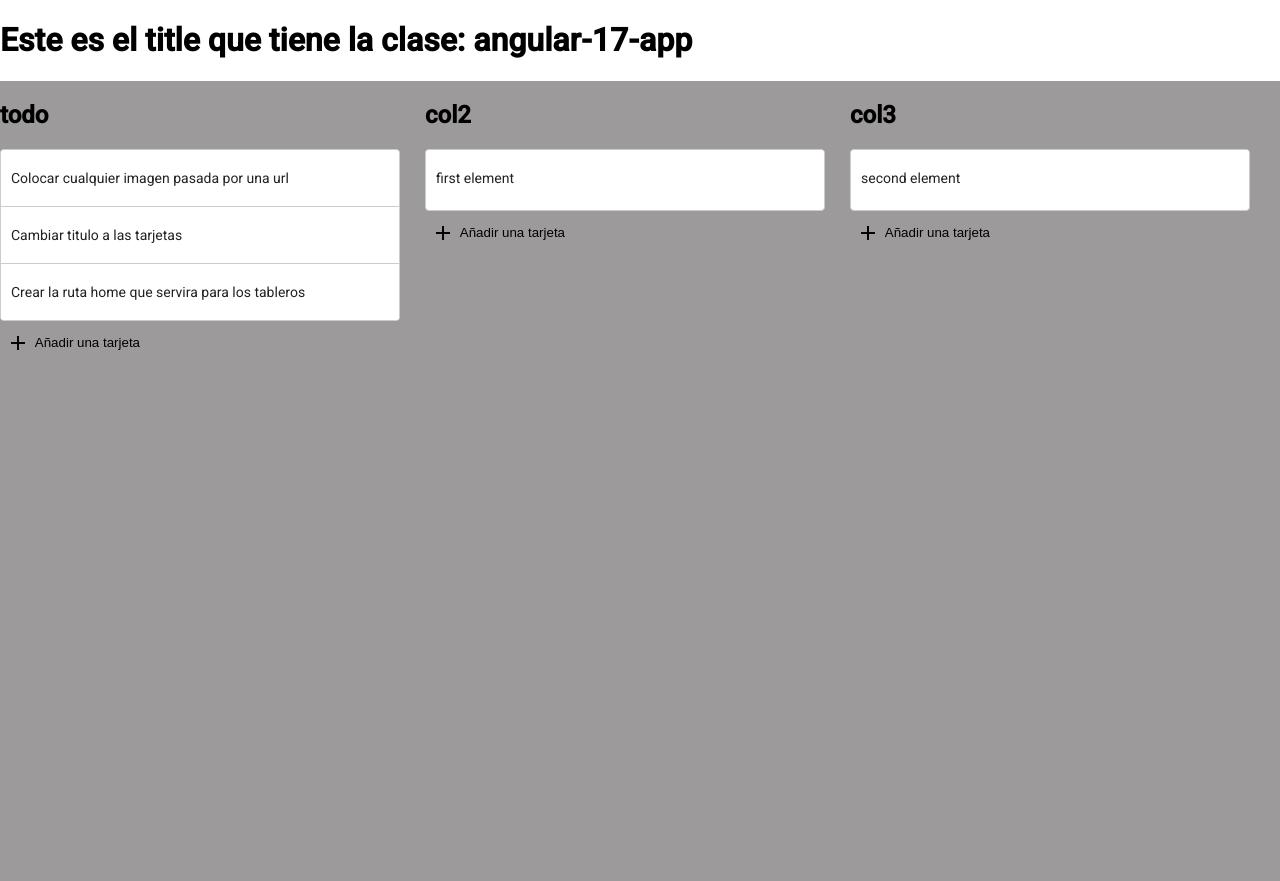
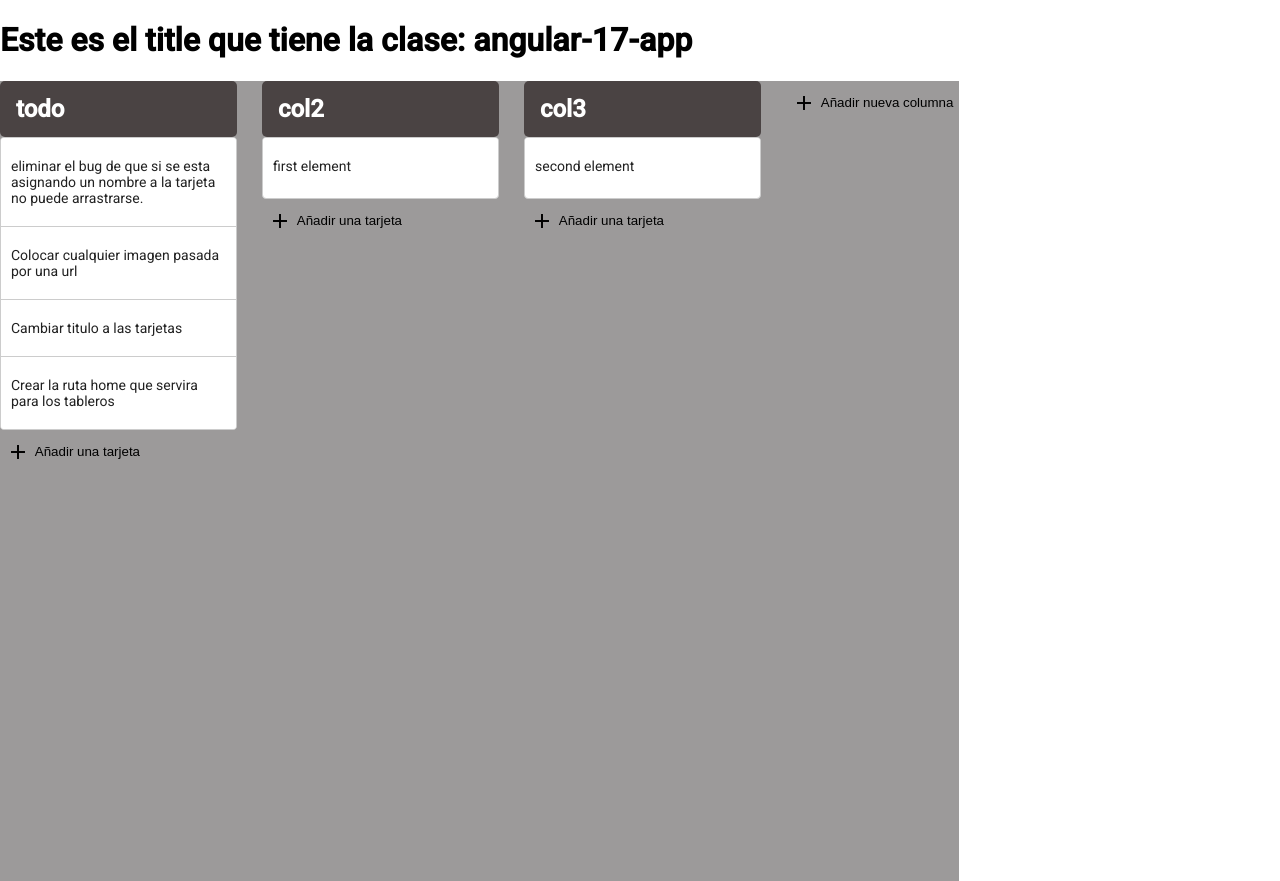
Before and after one commit to Erickson98/board, an Angular app: page / in a window 1280 px wide. Built offline with nearby package versions, Linux system fonts and the light colour scheme.

Commit message:
editable title

```diff
--- /dev/null
+++ b/src/app/auto-resize.component.ts
@@ -0,0 +1,74 @@
+import {
+  Directive,
+  ElementRef,
+  HostListener,
+  Renderer2,
+  Output,
+  EventEmitter,
+  ChangeDetectorRef,
+  Input,
+  OnChanges,
+  SimpleChanges,
+} from '@angular/core';
+
+@Directive({
+  selector: '[appAutoResize]',
+  standalone: true,
+})
+export class AutoResizeDirective {
+  @Input() externalHeight = 0;
+  @Output() enterPressed = new EventEmitter<void>();
+
+  constructor(
+    private elementRef: ElementRef,
+    private renderer: Renderer2,
+    private cdr: ChangeDetectorRef
+  ) {}
+
+  @HostListener('input')
+  onInput(): void {
+    console.log('first');
+    this.adjust();
+  }
+
+  @HostListener('keydown.enter', ['$event'])
+  onEnter(event: KeyboardEvent): void {
+    event.preventDefault();
+    console.log('first');
+    this.enterPressed.emit();
+  }
+  ngOnChanges(changes: SimpleChanges): void {
+    console.log('first');
+  }
+  ngOnInit() {
+    console.log('first');
+    this.setFocus();
+
+    this.adjust(this.externalHeight);
+  }
+  ngAfterViewInit(): void {
+    this.adjust(this.externalHeight + 10);
+
+    this.setFocus();
+    console.log('first');
+  }
+  private adjustHeight(): void {
+    const textarea = this.elementRef.nativeElement;
+    this.renderer.setStyle(textarea, 'height', `${this.externalHeight}px`);
+  }
+  private setFocus(): void {
+    const textarea = this.elementRef.nativeElement;
+    textarea.focus();
+  }
+  private adjust(h3Heigth = 0): void {
+    const textarea = this.elementRef.nativeElement;
+    this.renderer.setStyle(textarea, 'height', 'auto');
+    if (h3Heigth === 0) {
+      this.renderer.setStyle(textarea, 'height', `${textarea.scrollHeight}px`);
+      return;
+    }
+    this.renderer.setStyle(textarea, 'height', `${this.externalHeight}px`);
+
+    console.log(this.externalHeight);
+  }
+}
--- a/src/app/drag-drop/drag-drop.component.css
+++ b/src/app/drag-drop/drag-drop.component.css
@@ -1,10 +1,11 @@
 .board{
     background-color: rgb(156, 154, 154);
-    height: 100%;
+    height: 100vh;
+    display: flex;
 }
 
 .example-container {
-    width: 400px;
+    width: 237px;
     max-width: 100%;
     margin: 0 25px 25px 0;
     display: inline-block;
@@ -38,6 +39,7 @@
 }
 
 .input-name-card{
+    cursor: pointer;
     outline: none;
     border: none;
     background-color: transparent;
@@ -75,8 +77,68 @@
 
 .example-box:last-child {
     border: none;
+    cursor: pointer;
 }
 
 .example-list.cdk-drop-list-dragging .example-box:not(.cdk-drag-placeholder) {
     transition: transform 250ms cubic-bezier(0, 0, 0.2, 1);
 }
+
+.button-title-card{
+    width: 100%;
+
+}
+
+.text-area-title{
+    position: absolute;
+    top: 1;
+}
+
+
+
+.input-title-cards {
+    background-color: rgb(74, 67, 67);
+    color: #fff;
+    padding: 10px;
+    border-radius: 5px;
+    display: block;
+    overflow-wrap: break-word;
+    resize: none;
+    overflow: hidden;
+    width: 100%;
+    font-size: 24px;
+    line-height: 1.5;
+    white-space: pre-wrap;
+    word-wrap: break-word;
+}
+
+textarea.input-title-cards {
+    resize: none;
+    overflow: hidden;
+    width: 100%;
+    box-sizing: border-box;
+    margin: 0;padding: 10px;
+    display: block;
+    border: 3px solid #ffffff00;
+    height: auto;
+    white-space: pre-wrap;
+    word-wrap: break-word;
+
+}
+
+h2.input-title-cards {
+    display: block;
+    margin: 0;
+    box-sizing: border-box;
+    white-space: pre-wrap;
+    word-wrap: break-word;
+    padding: 10px;
+}
+.input-title-cards::placeholder {
+    color: #aaa;
+}
+
+.input-title-cards:focus {
+    outline: none;
+    border: 3px solid #006eff;
+}
--- a/src/app/drag-drop/drag-drop.component.html
+++ b/src/app/drag-drop/drag-drop.component.html
@@ -1,6 +1,7 @@
-<div cdkDropListGroup class="board" (click)="onBoardClick()">
+<!-- <div cdkDropListGroup class="board" (click)="onBoardClick()">
   @for (col of columnList; track col;let idx = $index) {
-  <div class="example-container" cdkDrag>
+  <div class="example-container">
+    <div class="example-container">
       <h2>{{ col.name }}</h2>
       <div
         cdkDropList
@@ -70,19 +71,122 @@
         </div>
       </ng-template>
     </div>
+  </div>
   }
-
-  <!-- <div class="example-container">
-    <h2>Done</h2>
-
-    <div cdkDropList [cdkDropListData]="done"
-        class="example-list" (cdkDropListDropped)="drop($event)">
-        @for (item of done; track item) {
-        <div class="example-box" cdkDrag>{{item}}</div>
-        }
-    </div>
-</div>
 
 
 </div> -->
+<div style="display: flex">
+  <div
+    cdkDropListGroup
+    cdkDropList
+    cdkDropListOrientation="horizontal"
+    class="board"
+    (click)="onBoardClick()"
+    (cdkDropListDropped)="dropHorizontal($event)"
+  >
+    @for (col of columnList; track col;let idx = $index) {
+
+    <div class="example-container" cdkDrag>
+      <div>
+        @if (col.titleEditable) {
+
+        <textarea
+          #textarea
+          (enterPressed)="onEnterPressed(col.id)"
+          appAutoResize
+          [externalHeight]="externalHeight"
+          [(ngModel)]="col.name"
+          maxlength="512"
+          dir="auto"
+          style="font-weight: 900; font-family: Roboto"
+          class="input-title-cards auto-resize"
+          >{{ col.name }}</textarea
+        >
+        } @else {
+        <h2
+          #header
+          role="textbox"
+          class="input-title-cards"
+          style="cursor: pointer"
+          (click)="changeTitle(col.id)"
+        >
+          {{ col.name }}
+        </h2>
+        }
       </div>
+      <div
+        cdkDropList
+        [cdkDropListData]="col.data"
+        class="example-list"
+        (cdkDropListDropped)="drop($event)"
+      >
+        @for (data of col.data; track data) { @if (data === "") {
+
+        <input
+          #nameInput
+          class="example-box input-name-card"
+          [(ngModel)]="nombre"
+          placeholder="Escribe tu nombre"
+        />
+
+        } @else{
+        <div class="example-box" cdkDrag>
+          {{ data }}
+        </div>
+        } }
+      </div>
+
+      <div *ngIf="col.estado; else saveButton">
+        <button
+          class="button-transparent button-add-card"
+          (click)="addCard(col.data, col.estado, col.name, idx)"
+        >
+          <mat-icon
+            aria-hidden="false"
+            aria-label="Example home icon"
+            fontIcon="add"
+          ></mat-icon>
+          <p>Añadir una tarjeta</p>
+        </button>
+      </div>
+      <ng-template #saveButton>
+        <div style="display: flex; width: 100%">
+          <button
+            id="card"
+            class="button-transparent button-add-card"
+            (click)="saveCard(col.data, true, idx)"
+          >
+            <mat-icon
+              aria-hidden="false"
+              aria-label="Example home icon"
+              fontIcon="save"
+            ></mat-icon>
+            <p>Guardar tarjeta</p>
+          </button>
+          <button
+            class="button-transparent button-add-card"
+            (click)="avoidAddCard(col.data, idx)"
+          >
+            <mat-icon
+              aria-hidden="false"
+              aria-label="Example home icon"
+              fontIcon="close"
+            ></mat-icon>
+          </button>
+        </div>
+      </ng-template>
+    </div>
+    }
+    <div>
+      <button class="button-transparent button-add-card" (click)="addColumn()">
+        <mat-icon
+          aria-hidden="false"
+          aria-label="Example home icon"
+          fontIcon="add"
+        ></mat-icon>
+        <p>Añadir nueva columna</p>
+      </button>
+    </div>
+  </div>
+</div>
--- a/src/app/drag-drop/drag-drop.component.ts
+++ b/src/app/drag-drop/drag-drop.component.ts
@@ -19,6 +19,7 @@ import { MatFormFieldModule } from '@angular/material/form-field';
 import { MatInputModule } from '@angular/material/input';
 import { FormsModule } from '@angular/forms';
 import { CommonModule } from '@angular/common';
+import { AutoResizeDirective } from '../auto-resize.component';
 
 /**
  * @title Drag&Drop connected sorting
@@ -37,6 +38,7 @@ import { CommonModule } from '@angular/common';
     FormsModule,
     CommonModule,
     CdkDropListGroup,
+    AutoResizeDirective,
   ],
 })
 export class DragDrop implements AfterViewInit {
@@ -53,21 +55,60 @@ export class DragDrop implements AfterViewInit {
   doing: string[] = [];
   isAddingCard: boolean = true;
   nombre: string = '';
+  isEditableTitleCard: boolean = false;
+  externalHeight: number = 0;
 
   columnList = [
     {
+      id: 1,
       name: 'todo',
+      titleEditable: false,
       estado: true,
       data: [
+        'eliminar el bug de que si se esta asignando un nombre a la tarjeta no puede arrastrarse.',
         'Colocar cualquier imagen pasada por una url',
         'Cambiar titulo a las tarjetas',
         'Crear la ruta home que servira para los tableros',
       ],
     },
-    { name: 'col2', estado: true, data: ['first element'] },
-    { name: 'col3', estado: true, data: ['second element'] },
+    {
+      id: 2,
+      name: 'col2',
+      titleEditable: false,
+      estado: true,
+      data: ['first element'],
+    },
+    {
+      id: 3,
+      name: 'col3',
+      titleEditable: false,
+      estado: true,
+      data: ['second element'],
+    },
   ];
   constructor(private cdr: ChangeDetectorRef, private eRef: ElementRef) {}
+  @ViewChild('textarea') textarea!: ElementRef<HTMLTextAreaElement>;
+  @ViewChild('header', { static: false })
+  header!: ElementRef<HTMLHeadingElement>;
+  onEnter(event: KeyboardEvent): void {
+    if (event.key === 'Enter') {
+      event.preventDefault();
+      this.textarea.nativeElement.blur();
+      console.log('first');
+    }
+  }
+  calculateHeaderHeight(): void {
+    if (this.header) {
+      console.log(this.header.nativeElement.textContent);
+      this.externalHeight = this.header.nativeElement.scrollHeight;
+      console.log(this.externalHeight);
+      this.cdr.detectChanges();
+    }
+  }
+  onEnterPressed(id: number) {
+    this.changeTitle(id);
+    console.log('first');
+  }
 
   @HostListener('document:click', ['$event'])
   clickout(event: Event) {
@@ -113,7 +154,23 @@ export class DragDrop implements AfterViewInit {
       console.log('first');
     }
   }
+  ngOnChanges() {
+    console.log('first');
+  }
+  changeTitle(id: number) {
+    console.log('first');
+    this.calculateHeaderHeight();
 
+    this.isEditableTitleCard = !this.isEditableTitleCard;
+    this.cdr.detectChanges();
+    console.log(id);
+    this.columnList.map((x) => {
+      if (x.id === id) {
+        x.titleEditable = !x.titleEditable;
+      }
+      return x;
+    });
+  }
   onClickOutside() {
     console.log('first');
   }
@@ -190,10 +247,13 @@ export class DragDrop implements AfterViewInit {
 
   onBoardClick() {
     console.log('first');
+    this.cdr.detectChanges();
   }
 
   ngAfterViewInit() {
     this.setFocus();
+    this.calculateHeaderHeight();
+    this.cdr.detectChanges();
   }
 
   ngAfterViewChecked() {
@@ -256,6 +316,17 @@ export class DragDrop implements AfterViewInit {
     col.pop();
     this.cdr.detectChanges();
   }
+  addColumn() {
+    console.log('first');
+    this.columnList.push({
+      id: 7,
+      name: 'hello',
+      titleEditable: false,
+      data: ['hey'],
+      estado: true,
+    });
+    this.cdr.detectChanges();
+  }
   handleEmptyItem() {
     console.log('Elemento vacío encontrado');
     // Aquí puedes añadir la lógica que necesitas
@@ -288,4 +359,32 @@ export class DragDrop implements AfterViewInit {
       );
     }
   }
+  dropCol(event: CdkDragDrop<any>) {
+    if (event.previousContainer === event.container) {
+      console.log(event.container.data);
+      console.log(event.previousIndex);
+      console.log(event.currentIndex);
+      moveItemInArray(
+        event.container.data,
+        event.previousIndex,
+        event.currentIndex
+      );
+    } else {
+      console.log(event.item.element.nativeElement.innerHTML);
+      console.log(event.previousContainer.data);
+      console.log(event.container.data);
+      console.log(event.previousIndex);
+      console.log(event.currentIndex);
+      transferArrayItem(
+        event.previousContainer.data,
+        event.container.data,
+        event.previousIndex,
+        event.currentIndex
+      );
+    }
+  }
+
+  dropHorizontal(event: CdkDragDrop<any>) {
+    moveItemInArray(this.columnList, event.previousIndex, event.currentIndex);
+  }
 }
--- a/src/styles.css
+++ b/src/styles.css
@@ -5,6 +5,7 @@
 
 body{
     margin: 0;
+    overflow-y: hidden;
 }
 html, body { height: 100%; }
 body { margin: 0; font-family: Roboto, "Helvetica Neue", sans-serif; }
```
Lines whose indentation alone changed are shown as unchanged.
